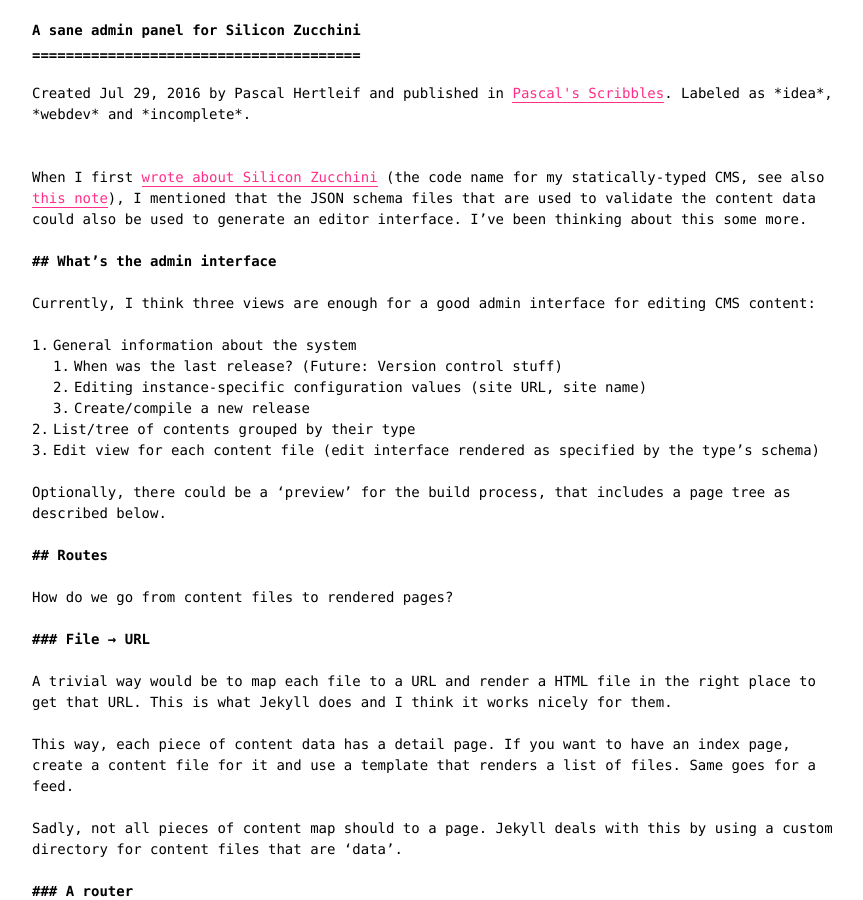
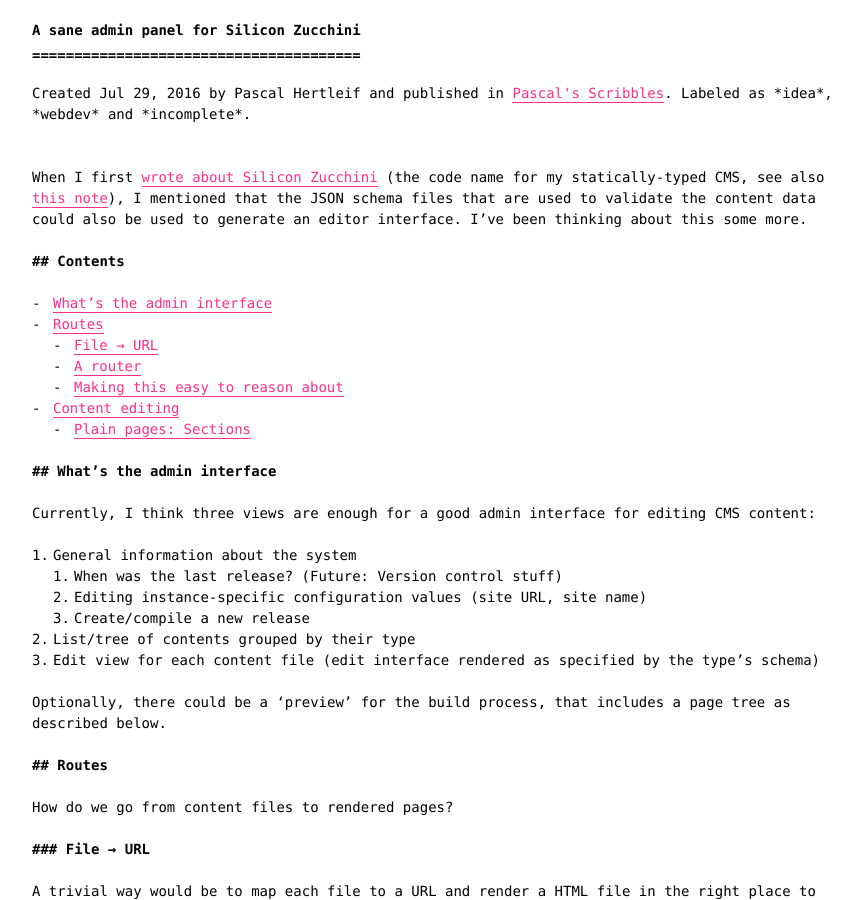
Before and after one commit to killercup/scribbles, a Jekyll site: the page built from _posts/2016-07-29-thoughts-on-sane-cms-interfaces.md, in a window 1280 px wide and 900 px high. Shown: the whole window, without its empty margins (202-1065 px from the left). Built offline with Jekyll 4.4.1, drawn with Linux system fonts in a browser that asks for light colours.

Commit message:
Add some TOCs

```diff
--- a/_posts/2016-07-29-thoughts-on-sane-cms-interfaces.md
+++ b/_posts/2016-07-29-thoughts-on-sane-cms-interfaces.md
@@ -6,6 +6,13 @@
 - incomplete
 ---
 When I first [wrote about Silicon Zucchini](https://pascalhertleif.de/artikel/silicon-zucchini/) (the code name for my statically-typed CMS, see also [this note]({% post_url 2016-07-26-compile-time-website-checking %})), I mentioned that the JSON schema files that are used to validate the content data could also be used to generate an editor interface. I've been thinking about this some more.
+
+## Contents
+{:.no_toc}
+
+* Table of contents
+{:toc}
+
 
 ## What's the admin interface
 
```
Also changed, not shown: _posts/2016-08-17-machine-readable-inline-markdown-code-cocumentation.md (+8 -0 lines).
